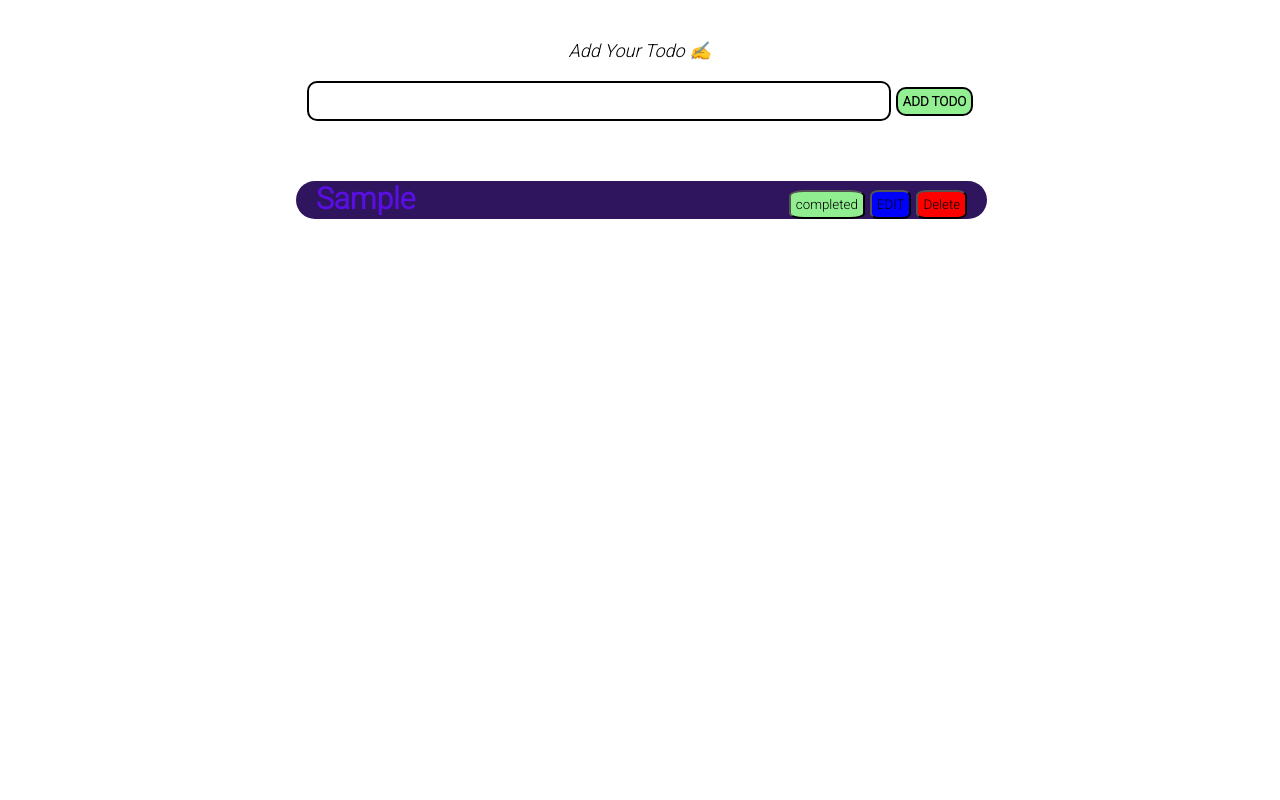
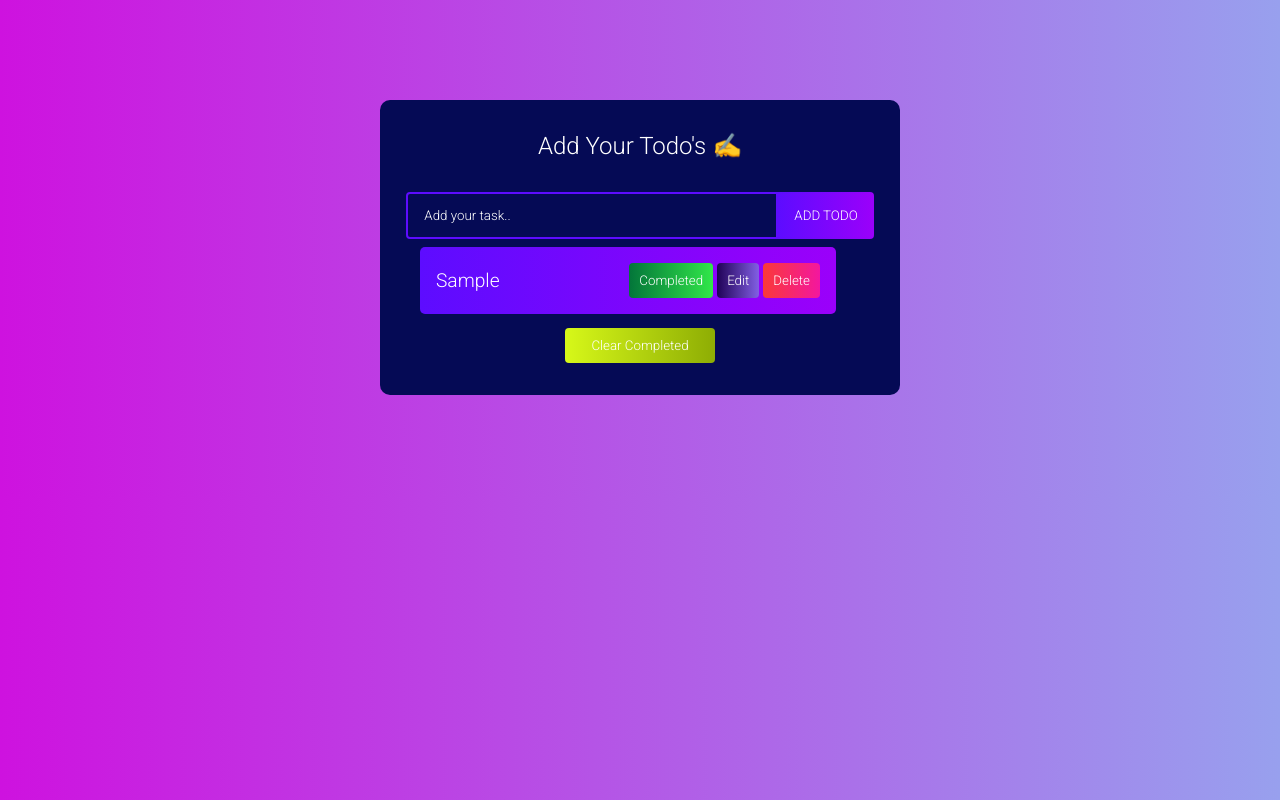
Before and after one commit to krishkasper07/React-Todo-list, a React (Create React App) app: page / in a window 1280 px wide. Both pictures are taken after typing "Sample" into the empty fields and a click on the button "ADD TODO". Built offline with nearby package versions, Linux system fonts and the light colour scheme.

Commit message:
Added css & Clear completed todo funtionality

```diff
--- a/src/App.css
+++ b/src/App.css
@@ -1,12 +1,42 @@
+body {
+    background: linear-gradient(
+      90deg,
+      rgb(206, 18, 223) 0%,
+      rgb(152, 160, 238) 100%
+    );
+  }
 .App{
-    display: flex;
-    justify-content: center;
-    align-items: center;
-    flex-direction: column;
-    margin: 20px;
+  display: flex;
+  flex-direction: column;
+  justify-content: start;
+  width: 520px;
+  background: #050a55;
+  text-align: center;
+  margin: 100px auto;
+  border-radius: 10px;
+  padding-bottom: 32px;
 }
 .App span{
-    margin: 20px;
-    font-size: large;
-    font-style:italic;
+  margin: 32px 0;
+  color: #fff;
+  font-size: 24px;
 }
+
+.clear-task{
+  padding: 10px;
+    border: none;
+    border-radius: 4px 4px 4px 4px;
+    cursor: pointer;
+    outline: none;
+    background: linear-gradient(
+      90deg,
+      rgb(215, 248, 25) 0%,
+      rgb(142, 173, 4) 100%
+    );
+    color: #fff;
+    text-transform: capitalize;
+    width: 150px;
+    align-items: center;
+    margin: auto;
+    margin-top: 10px;
+}
--- a/src/App.js
+++ b/src/App.js
@@ -17,7 +17,7 @@ function App() {
   const [todo,setTodo]=useState('');
   const [todos,setTodos]=useState(getLocalStorage());
   const [taskToUpdate,setTaskToUpdate]=useState({});
-  const [showPopup,setPopUp]=useState(false);
+  const [showUpdateField,setUpdateField]=useState(false);
 
   useEffect(()=>{
         localStorage.setItem('todosList',JSON.stringify(todos))
@@ -68,21 +68,28 @@ function App() {
     })
     setTodos(newTodos)
   }
+  const deleteCompletedTasks=()=>{
+        const updatedTodos=todos.filter(todo=>todo.isComplete === false)
+        setTodos(updatedTodos);
+  }
   return (
     <div className="App">
-      <span>Add Your Todo ✍️</span>
+      <span>Add Your Todo's ✍️</span>
     <AddTodo todo={todo} getTodo={getTodo} addTodos={addTodos}/>
-    <TodoList todos={todos}
+    {showUpdateField ? <UpdateTask
+    taskToUpdate={taskToUpdate}
+    updateTask={taskToBeUpdated}
+    removeUpdateField={()=>setUpdateField(!showUpdateField)}
+    /> :<TodoList todos={todos}
     handleTaskCompleted={handleTaskCompleted}
     deleteTask={deleteTask}
     taskToUpdate={task=>setTaskToUpdate(task)}
-    showPopUp={()=>setPopUp(!showPopup)}
-    />
-    {showPopup && <UpdateTask
-    taskToUpdate={taskToUpdate}
-    updateTask={taskToBeUpdated}
-    removePopUp={()=>setPopUp(!showPopup)}
+    showUpdateField={()=>setUpdateField(!showUpdateField)}
     />}
+    {todos.length > 0 ?<button className="clear-task"
+    onClick={deleteCompletedTasks}>
+           Clear Completed
+    </button>: ''}
     </div>
   );
 }
--- a/src/components/AddTodo/addTodo.css
+++ b/src/components/AddTodo/addTodo.css
@@ -4,21 +4,28 @@
     align-items: center;
 }
 .addtodo input[type="text"]{
-    width: 70vh;
-    height: 2vh;
-    padding: 10px;
-    border-radius: 10px;
+    padding: 14px 32px 14px 16px;
+    border-radius: 4px 0 0 4px;
+    border: 2px solid #5d0cff;
     outline: none;
-    border: 2px solid black;
+    width: 320px;
+    background: transparent;
+    color: #fff;
+}
+.addtodo input::placeholder{
+    color:white
 }
 .addtodo button{
-    cursor: pointer;
-    padding: 5px;
-    font-weight: bold;
-    background-color: rgb(146, 240, 146);
-    border-radius: 10px;
-    outline: none;
-    border: 2px solid black;
-    margin-left: 5px;
-
+    padding: 16px;
+  border: none;
+  border-radius: 0 4px 4px 0;
+  cursor: pointer;
+  outline: none;
+  background: linear-gradient(
+    90deg,
+    rgba(93, 12, 255, 1) 0%,
+    rgba(155, 0, 250, 1) 100%
+  );
+  color: #fff;
+  text-transform: capitalize;
 }
--- a/src/components/AddTodo/addTodo.jsx
+++ b/src/components/AddTodo/addTodo.jsx
@@ -2,6 +2,7 @@ import "./addTodo.css"
 const AddTodo = ({todo,getTodo,addTodos}) => {
     return ( <div className="addtodo">
         <input type="text" name="addtodos" value={todo}
+         placeholder="Add your task.."
          onChange={getTodo}/>
         <button title="Add todo" onClick={addTodos}>ADD TODO</button>
     </div> );
--- a/src/components/List/todoList.css
+++ b/src/components/List/todoList.css
@@ -1,25 +1,49 @@
 .tasks{
-    margin: auto;
-    border-radius: 2%;
-    width: 60vw;
-    margin-top: 5vh;
+    display: flex;
+    flex-direction:row;
+    position: relative;
+    margin-top: 4px;
 }
 
 .tasks ul{
     list-style: none;
-    width: 90%;
 }
 
 .tasks ul li{
     display: flex;
     justify-content: space-between;
-    font-size: 30px;
-    font-weight: bolder;
-    transition: .4s;
-    background-color: rgb(46, 21, 94);
-    margin-top: 20px;
-    border-radius: 20px;
-    padding:0 20px 0 20px;
+    align-items: center;
+    background: linear-gradient(
+    90deg,
+    rgb(245, 105, 6) 0%,
+    rgb(248, 193, 171) 100%
+  );
+  padding: 16px;
+  border-radius: 5px;
+  width:30vw;
+  margin: 4px auto;
+}
+.tasks ul li:nth-child(4n + 1){
+    background: linear-gradient(
+    90deg,
+    rgba(93, 12, 255, 1) 0%,
+    rgba(155, 0, 250, 1) 100%
+  );
+}
+
+.tasks ul li:nth-child(4n + 2){
+    background: linear-gradient(
+    90deg,
+    rgb(4, 197, 245) 0%,
+    rgb(212, 155, 245) 100%
+  );
+}
+.tasks ul li:nth-child(4n + 3){
+  background: linear-gradient(
+  90deg,
+  rgb(245, 4, 165) 0%,
+  rgb(212, 155, 245) 100%
+);
 }
 
 .completed{
@@ -31,33 +55,60 @@
 .taskComplete{
     text-decoration: line-through;
     cursor: pointer;
-    color:rgb(241, 57, 103);
+    color:rgb(8, 209, 34);
+    font-weight: bolder;
+    font-size: larger;
 }
 
 .taskIncomplete{
     cursor: pointer;
-    color: rgb(89, 14, 226);
+    color:#fff;
+    font-size: larger;
 }
 
 .editbtn{
+    padding: 10px;
+    border: none;
+    border-radius: 4px 4px 4px 4px;
     cursor: pointer;
-    background-color: blue;
-    border-radius: 20%;
-    padding: 5px;
-    margin-left: 5px;
+    outline: none;
+    background: linear-gradient(
+      90deg,
+      rgb(32, 2, 87) 0%,
+      rgb(130, 95, 228) 100%
+    );
+    color: #fff;
+    text-transform: capitalize;
+    margin-left: 4px;
 }
 
 .deletebtn{
+    padding: 10px;
+    border: none;
+    border-radius: 4px 4px 4px 4px;
     cursor: pointer;
-    background-color: red;
-    border-radius: 20%;
-    padding: 5px;
-    margin-left: 5px;
+    outline: none;
+    background: linear-gradient(
+      90deg,
+      rgb(250, 57, 57) 0%,
+      rgb(243, 23, 159) 100%
+    );
+    color: #fff;
+    text-transform: capitalize;
+    margin-left: 4px;
 }
 
 .completebtn{
+    padding: 10px;
+    border: none;
+    border-radius: 4px 4px 4px 4px;
     cursor: pointer;
-    background-color: lightgreen;
-    border-radius: 20%;
-    padding: 5px;
+    outline: none;
+    background: linear-gradient(
+      90deg,
+      rgb(3, 117, 58) 0%,
+      rgb(49, 231, 73) 100%
+    );
+    color: #fff;
+    text-transform: capitalize;
 }
--- a/src/components/List/todoList.jsx
+++ b/src/components/List/todoList.jsx
@@ -1,5 +1,5 @@
 import './todoList.css';
-const TodoList = ({todos,handleTaskCompleted,deleteTask,showPopUp,taskToUpdate}) => {
+const TodoList = ({todos,handleTaskCompleted,deleteTask,showUpdateField,taskToUpdate}) => {
     const tasks=todos.map((todo)=>{
         return <li key={todo.id}>
             <div style={{display:'flex'}}>
@@ -11,13 +11,13 @@ const TodoList = ({todos,handleTaskCompleted,deleteTask,showPopUp,taskToUpdate})
             <div>
                 <button className='completebtn'
                 onClick={()=>handleTaskCompleted(todo.id)}>
-                     completed
+                     Completed
                 </button>
                 <button className='editbtn'onClick={()=>{
                     taskToUpdate(todo)
-                    showPopUp()
+                    showUpdateField()
                 }}>
-                    EDIT
+                    Edit
                 </button>
                 <button
                 className='deletebtn'
--- a/src/components/updateTask/updateTask.css
+++ b/src/components/updateTask/updateTask.css
@@ -1,53 +1,51 @@
-.popup{
-    background-color: rgba(0,0,0,0.6);
-    width: 100%;
-    height: 100%;
-    position: absolute;
-    top: 0%;
+.update-div{
     display: flex;
     justify-content: center;
     align-items: center;
+    margin-top: 10px;
 }
 
-.popup .popup-content{
-    width: 450px;
-    background-color: #fff;
-    padding: 30px;
-    border: 4px double black;
-    border-radius: 5px;
-    display: flex;
-    flex-direction: column;
-    justify-content: center;
-    align-items: center;
-    box-shadow: 0 0 15px 4px rgb(0,0,0);
+.update-div input[type='text']{
+    padding: 14px 32px 14px 16px;
+    border-radius: 4px 4px 4px 4px;
+    border: 2px solid #5d0cff;
+    outline: none;
+    background: transparent;
+    color: #fff;
+}
+.updatebtn{
+    padding: 10px;
+    border: none;
+    border-radius: 4px 4px 4px 4px;
+    cursor: pointer;
+    outline: none;
+    background: linear-gradient(
+      90deg,
+      rgb(9, 201, 67) 0%,
+      rgba(155, 0, 250, 1) 100%
+    );
+    color: #fff;
+    text-transform: capitalize;
+    margin-left: 4px;
 }
 
-.popup .popup-content input[type=text]{
-    width: 100%;
-    padding: 20px;
-    height: 10px;
+.cancelbtn{
+    padding: 10px;
+    border: none;
+    border-radius: 4px 4px 4px 4px;
+    cursor: pointer;
     outline: none;
-    border: 1px solid black;
-    border-radius: 6px;
+    background: linear-gradient(
+      90deg,
+      rgb(255, 12, 12) 0%,
+      rgba(155, 0, 250, 1) 100%
+    );
+    color: #fff;
+    text-transform: capitalize;
+    margin-left: 4px;
 }
 
-.popup .popup-content .update{
-    margin-top: 20px;
-    padding: 10px 5px;
-    cursor: pointer;
-    background-color: rgb(0, 130, 80);
-    color: #fff;
-    border: none;
-    outline: none;
-    border-radius: 10px;
+.update-div input::placeholder{
+    color: white;
+    font-size: larger;
 }
-
-.cancel{
-    margin-top: 20px;
-    padding: 10px 5px;
-    cursor: pointer;
-    background-color: red;
-    border: none;
-    outline: none;
-    border-radius: 10px;
-}
--- a/src/components/updateTask/updateTask.jsx
+++ b/src/components/updateTask/updateTask.jsx
@@ -2,30 +2,28 @@ import './updateTask.css'
 import React from 'react'
 import { useState } from 'react';
 
-export const UpdateTask=({taskToUpdate,removePopUp,updateTask,})=> {
+export const UpdateTask=({taskToUpdate,removeUpdateField,updateTask,})=> {
     const [task,setTask]=useState(taskToUpdate.todo);
     return (
-        <div className='popup'>
-            <div className='popup-content'>
+            <div className='update-div'>
                 <input type="text"
                 placeholder="update your Task.."
                 value={task}
                 onChange={e=>setTask(e.target.value)}
                 ></input>
             <button
-            className="update"
+            className="updatebtn"
             onClick={()=>{
                 updateTask(task)
-                removePopUp()
+                removeUpdateField()
             }
             }>
                 Update
             </button>
-            <button className="cancel"
-            onClick={()=>removePopUp()}>
+            <button className="cancelbtn"
+            onClick={()=>removeUpdateField()}>
                 Cancel
             </button>
             </div>
-        </div>
     )
 }
```
